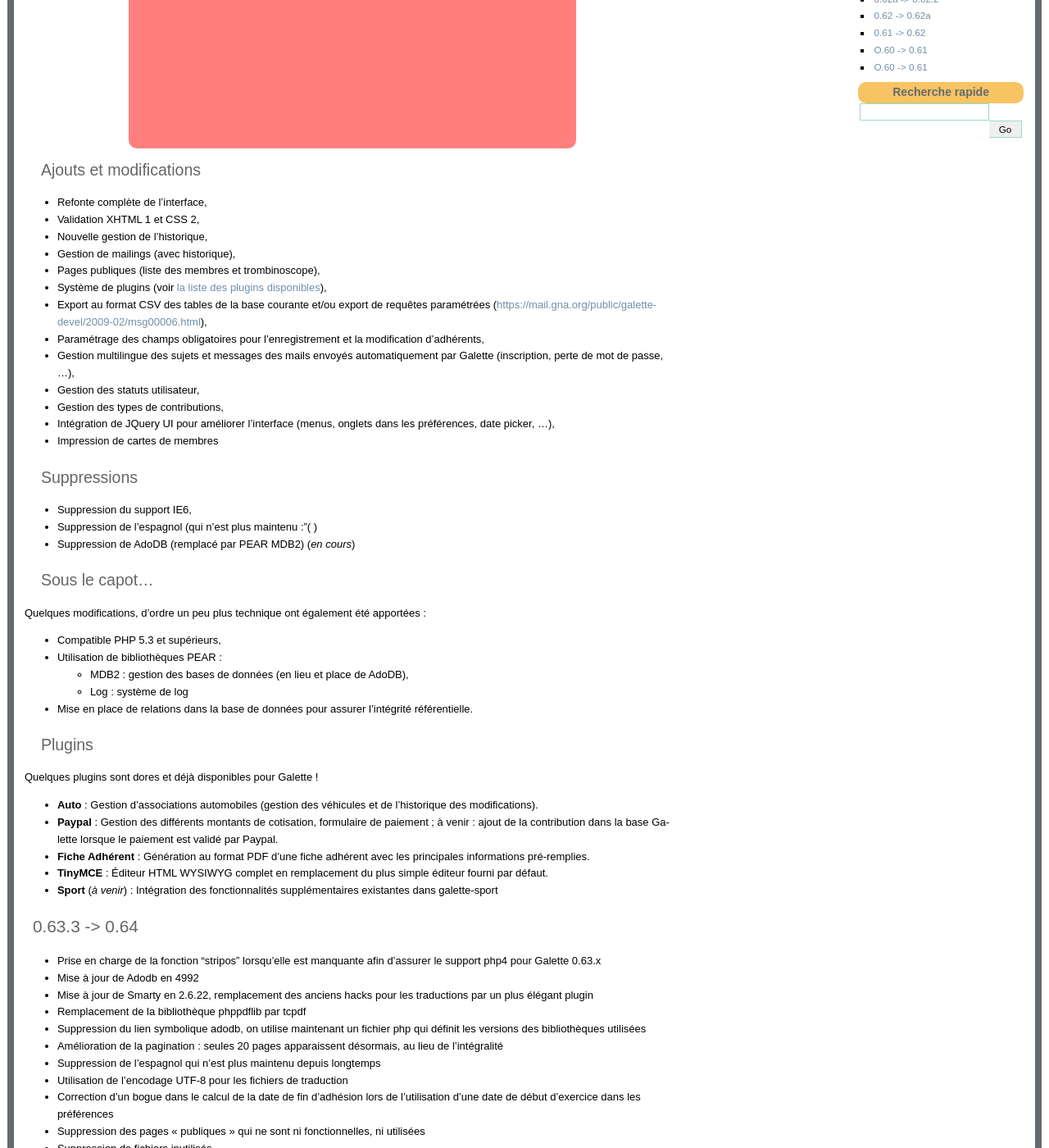
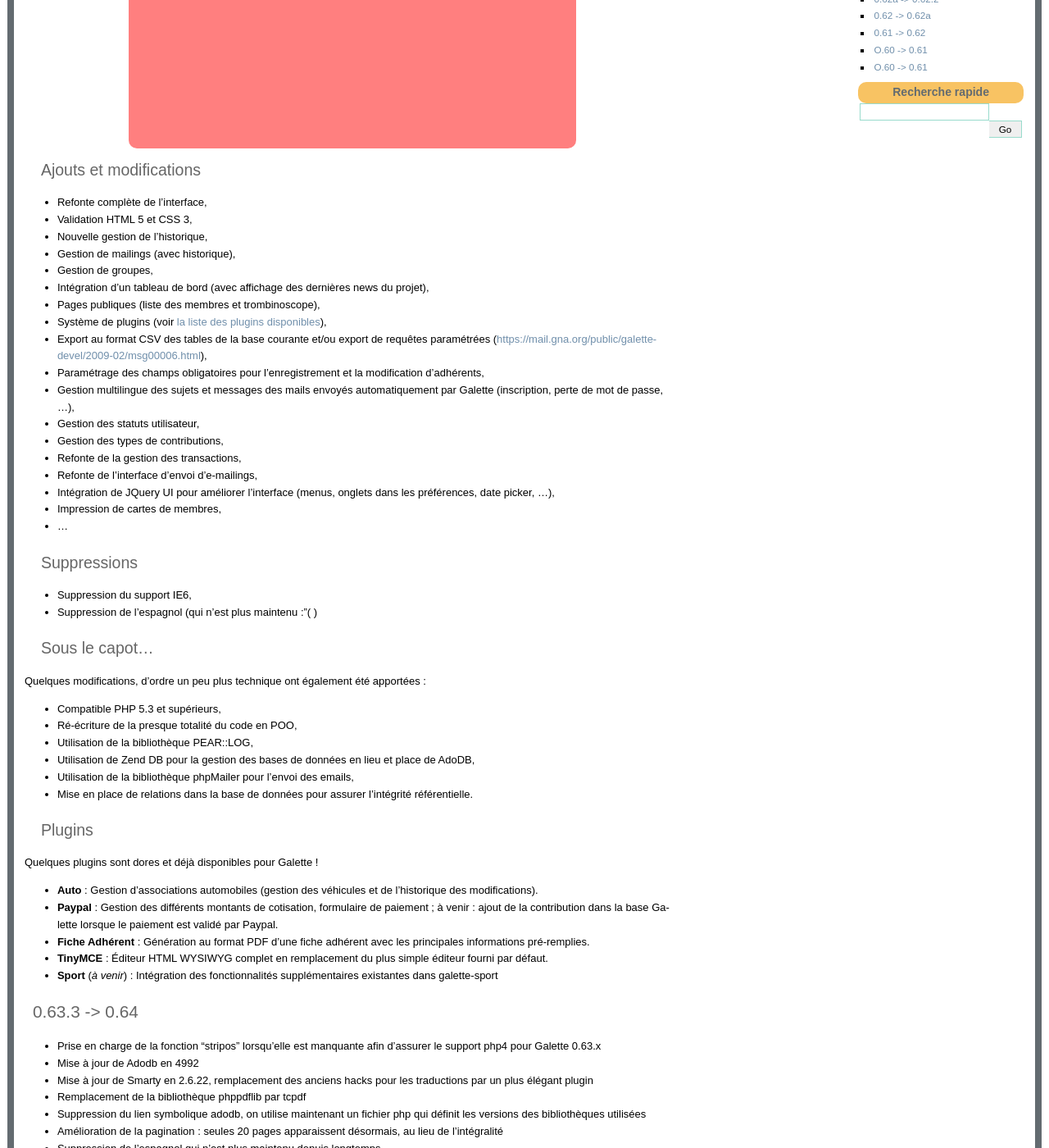
Before and after one commit to galette/galettedoc, a Sphinx documentation site: the page built from source/changelog.rst, in a window 1280 px wide and 1400 px high, scrolled down 423 px. Shown: the whole window at 82% size. Built offline with Sphinx 7.4.7, drawn with Linux system fonts in a browser that asks for light colours.

Commit message:
Mise à jour du changelog

```diff
--- a/source/changelog.rst
+++ b/source/changelog.rst
@@ -20,9 +20,11 @@ Ajouts et modifications
 =======================
 
 * Refonte complète de l'interface,
-* Validation XHTML 1 et CSS 2,
+* Validation HTML 5 et CSS 3,
 * Nouvelle gestion de l'historique,
 * Gestion de mailings (avec historique),
+* Gestion de groupes,
+* Intégration d'un tableau de bord (avec affichage des dernières news du projet),
 * Pages publiques (liste des membres et trombinoscope),
 * Système de plugins (voir :ref:`la liste des plugins disponibles <plugins>`),
 * Export au format CSV des tables de la base courante et/ou export de requêtes paramétrées (https://mail.gna.org/public/galette-devel/2009-02/msg00006.html),
@@ -30,8 +32,11 @@ Ajouts et modifications
 * Gestion multilingue des sujets et messages des mails envoyés automatiquement par Galette (inscription, perte de mot de passe, ...),
 * Gestion des statuts utilisateur,
 * Gestion des types de contributions,
+* Refonte de la gestion des transactions,
+* Refonte de l'interface d'envoi d'e-mailings,
 * Intégration de JQuery UI pour améliorer l'interface (menus, onglets dans les préférences, date picker, ...),
-* Impression de cartes de membres
+* Impression de cartes de membres,
+* ...
 
 .. _suppressions_07:
 
@@ -40,7 +45,6 @@ Suppressions
 
 * Suppression du support IE6,
 * Suppression de l'espagnol (qui n'est plus maintenu :'( )
-* Suppression de AdoDB (remplacé par PEAR MDB2) (*en cours*)
 
 .. _souscapot_07:
 
@@ -50,11 +54,10 @@ Sous le capot...
 Quelques modifications, d'ordre un peu plus technique ont également été apportées :
 
 * Compatible PHP 5.3 et supérieurs,
-* Utilisation de bibliothèques PEAR :
-
-  * MDB2 : gestion des bases de données (en lieu et place de AdoDB),
-  * Log : système de log
-
+* Ré-écriture de la presque totalité du code en POO,
+* Utilisation de la bibliothèque PEAR::LOG,
+* Utilisation de Zend DB pour la gestion des bases de données en lieu et place de AdoDB,
+* Utilisation de la bibliothèque phpMailer pour l'envoi des emails,
 * Mise en place de relations dans la base de données pour assurer l'intégrité référentielle.
 
 .. _plugins_07:
```
